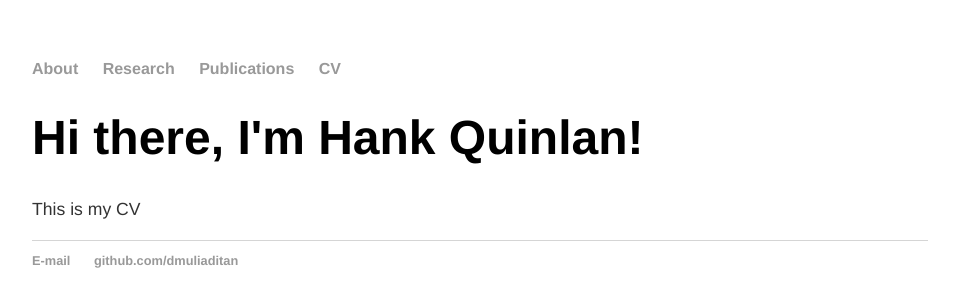
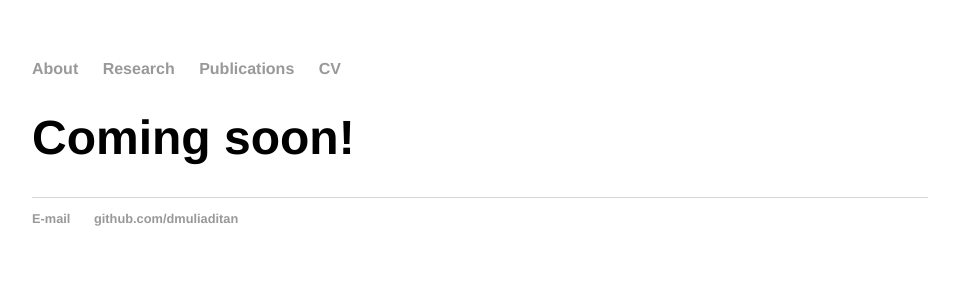
Before and after one commit to dmuliaditan/dmuliaditan.github.io, a Jekyll site: the page built from cv/index.html, in a window 1280 px wide. Shown: the top 307 px of the page, without its empty margins (160-1119 px from the left). Built offline with Jekyll 4.4.1, drawn with Linux system fonts in a browser that asks for light colours.

Commit message:
Update index.html

```diff
--- a/cv/index.html
+++ b/cv/index.html
@@ -1,8 +1,8 @@
 ---
 layout: default
-title: Hank Quinlan, Horrible Cop
+title: Coming soon
 ---
 <div class="blurb">
-	<h1>Hi there, I'm Hank Quinlan!</h1>
-	<p>This is my CV</p>
+	<h1>Coming soon!</h1>
+
 </div><!-- /.blurb -->
```
